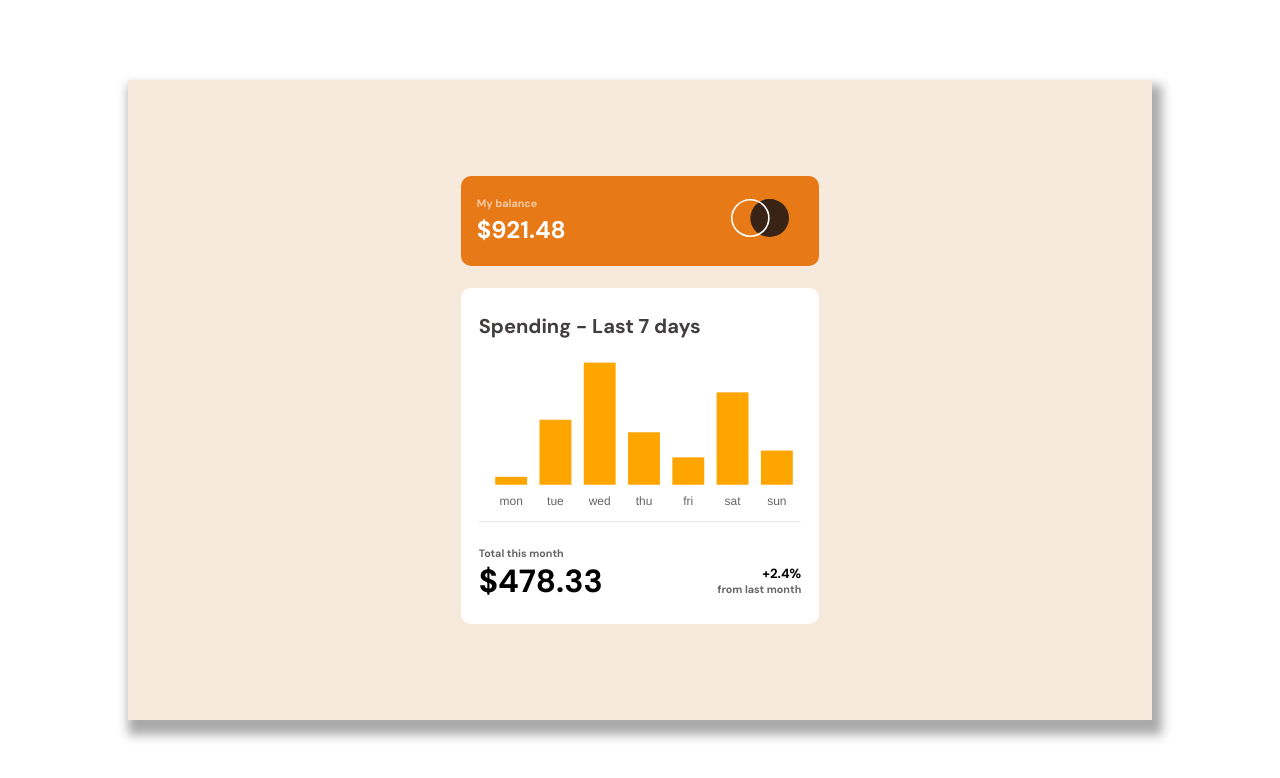
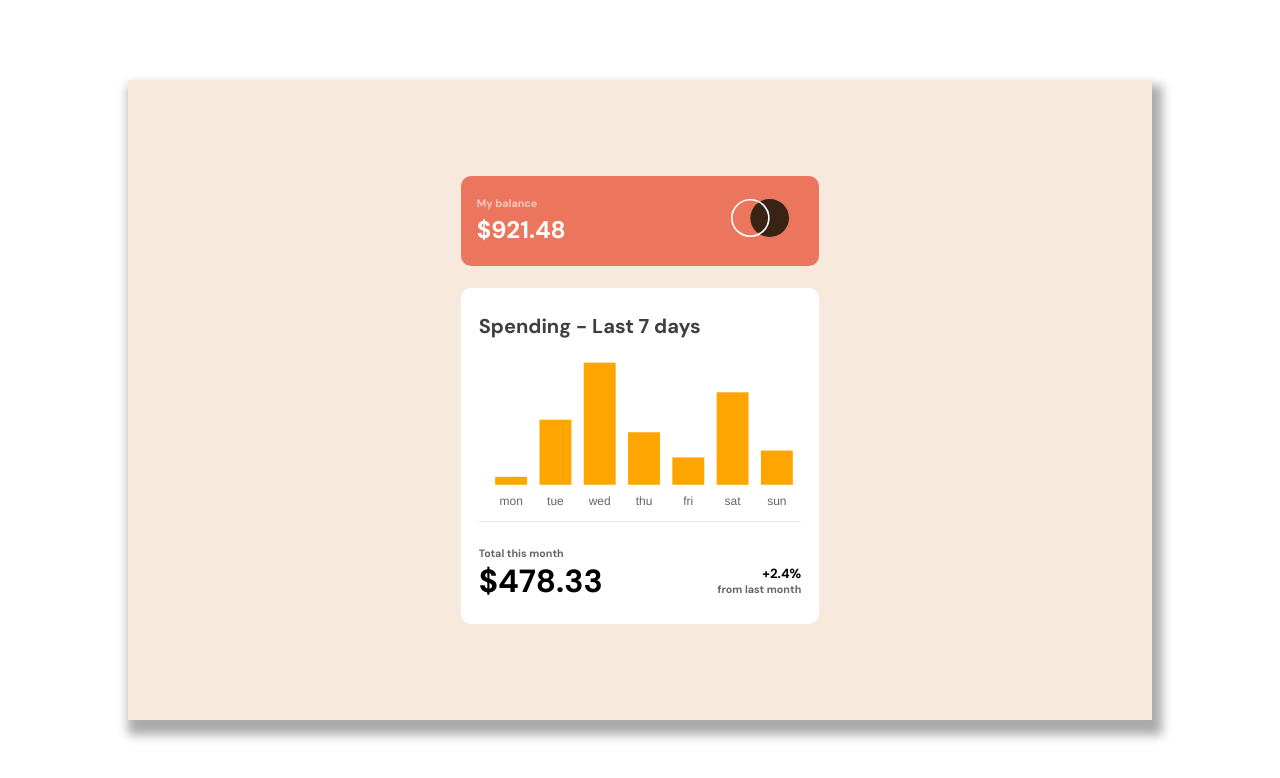
Before and after one commit to c-o-d-e/expenses-chart-component-main, a plain HTML site: page index.html in a window 1280 px wide. Drawn offline with nearby package versions, Linux system fonts and the light colour scheme.

Commit message:
found perfect color as per design

```diff
--- a/style.css
+++ b/style.css
@@ -36,7 +36,7 @@ body {
 }
 
 .balance {
-    background-color: hsl(28, 82%, 50%);
+    background-color: #ec755d;
     display: flex;
     justify-content: space-between;
     align-items: center;
```
